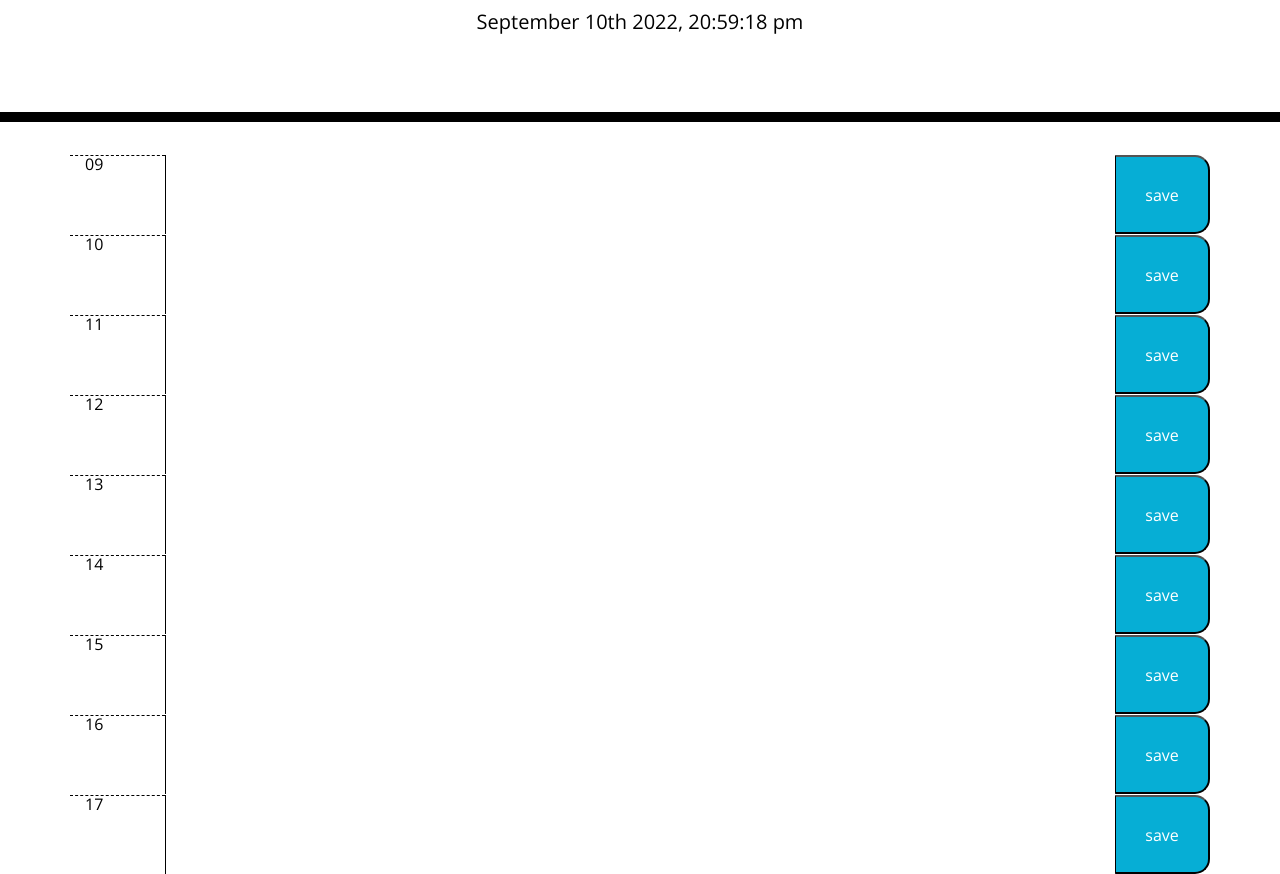
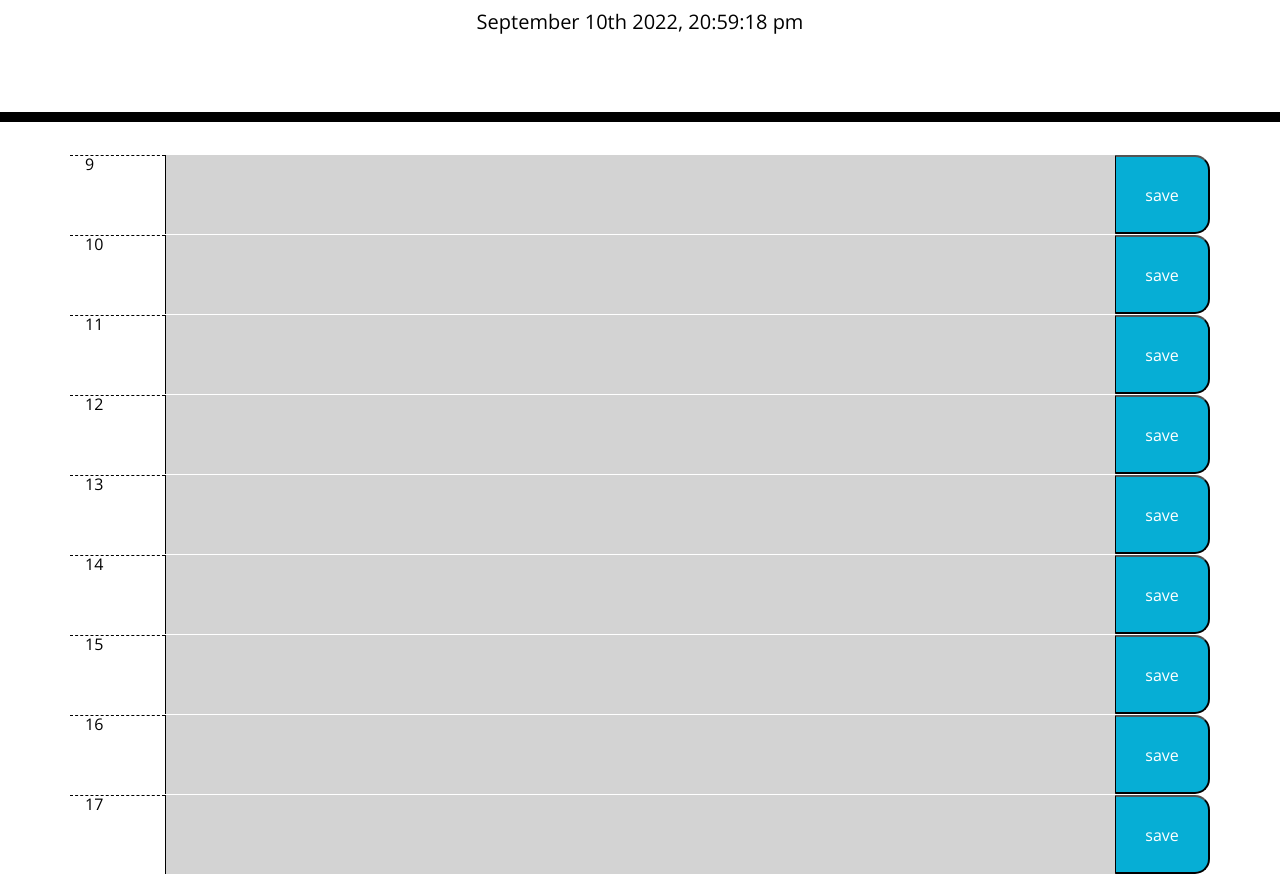
Before and after one commit to sidmuratee/workday-scheduler, a plain HTML site: page index.html in a window 1280 px wide. Shown: the part 182-1056 px from the top of the page. Drawn offline with nearby package versions, Linux system fonts and the light colour scheme.

Commit message:
localstorage + color change

```diff
--- a/index.html
+++ b/index.html
@@ -29,48 +29,48 @@
       <p id="currentDay" class="lead"></p>
     </header>
     <div class="container">
-        <div class="row timeSlot " data-id="09">
-            <div class="col-1 hour">09</div>
-            <textarea class="col-10"></textarea>
+        <div class="row timeSlot " data-id="9">
+            <div class="col-1 hour">9</div>
+            <textarea id= "timeBlockContent9" class="col-10"></textarea>
             <button class="col-1 saveBtn">save</button>
           </div>
           <div class="row timeSlot " data-id="10">
             <div class="col-1 hour">10</div>
-            <textarea class="col-10"></textarea>
+            <textarea id= "timeBlockContent10" class="col-10"></textarea>
             <button class="col-1 saveBtn">save</button>
           </div>
           <div class="row timeSlot " data-id="11">
             <div class="col-1 hour">11</div>
-            <textarea class="col-10"></textarea>
+            <textarea id= "timeBlockContent11" class="col-10"></textarea>
             <button class="col-1 saveBtn">save</button>
           </div>
           <div class="row timeSlot " data-id="12">
             <div class="col-1 hour">12</div>
-            <textarea class="col-10"></textarea>
+            <textarea id= "timeBlockContent12" class="col-10"></textarea>
             <button class="col-1 saveBtn">save</button>
           </div>
           <div class="row timeSlot " data-id="13">
             <div class="col-1 hour">13</div>
-            <textarea class="col-10"></textarea>
+            <textarea id= "timeBlockContent13" class="col-10"></textarea>
             <button class="col-1 saveBtn">save</button>
           </div>
           <div class="row timeSlot " data-id="14">
             <div class="col-1 hour">14</div>
-            <textarea class="col-10"></textarea>
+            <textarea id= "timeBlockContent14" class="col-10"></textarea>
             <button class="col-1 saveBtn">save</button>
           </div>
           <div class="row timeSlot " data-id="15">
             <div class="col-1 hour">15</div>
-            <textarea class="col-10"></textarea>
+            <textarea id= "timeBlockContent15" class="col-10"></textarea>
             <button class="col-1 saveBtn">save</button>
           </div>
           <div class="row timeSlot " data-id="16">
             <div class="col-1 hour">16</div>
-            <textarea class="col-10"></textarea>
+            <textarea id= "timeBlockContent16" class="col-10"></textarea>
             <button class="col-1 saveBtn">save</button>
           </div><div class="row timeSlot " data-id="17">
             <div class="col-1 hour">17</div>
-            <textarea class="col-10"></textarea>
+            <textarea id= "timeBlockContent17" class="col-10"></textarea>
             <button class="col-1 saveBtn">save</button>
           </div>
 
--- a/script.js
+++ b/script.js
@@ -20,6 +20,25 @@ function setTime() {
 
 setTime();
 
+function timeBlockColor (){
+    let currentTime = moment().hours()
+    let timeBlock = $(".timeSlot")
+    timeBlock.each(function (){
+        let hour = parseInt($(this).attr("data-id"))
+        if (hour === currentTime){
+            $(this).children(".col-10").attr("class", "present col-10")
+
+        } else if (currentTime > hour){
+            $(this).children(".col-10").attr("class", "past col-10")
+
+        } else {
+            $(this).children(".col-10").attr("class", "future col-10")
+        }
+    })
+}
+
+timeBlockColor();
+
 $(".saveBtn").on("click", function(){
 
     let text = $(this).siblings('textarea').val();
@@ -27,3 +46,14 @@ $(".saveBtn").on("click", function(){
     localStorage.setItem(time, text)
     console.log(text)
     })
+
+
+$("#timeBlockContent9").text(localStorage.getItem("9"))
+$("#timeBlockContent10").text(localStorage.getItem("10"))
+$("#timeBlockContent11").text(localStorage.getItem("11"))
+$("#timeBlockContent12").text(localStorage.getItem("12"))
+$("#timeBlockContent13").text(localStorage.getItem("13"))
+$("#timeBlockContent14").text(localStorage.getItem("14"))
+$("#timeBlockContent15").text(localStorage.getItem("15"))
+$("#timeBlockContent16").text(localStorage.getItem("16"))
+$("#timeBlockContent17").text(localStorage.getItem("17"))
```
